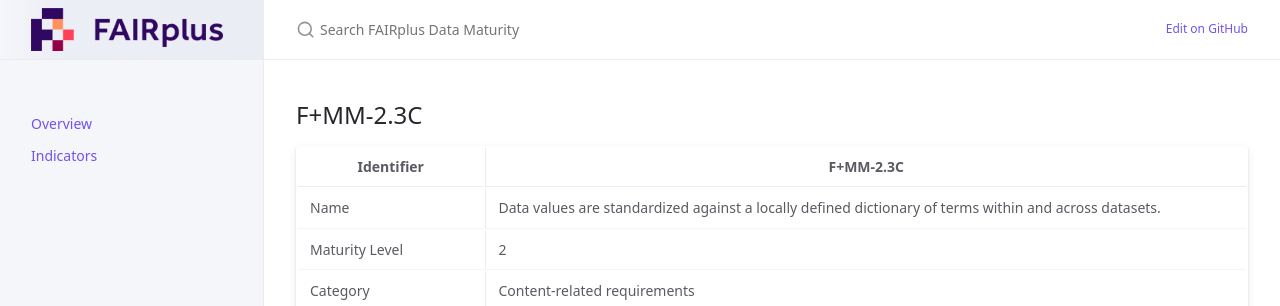
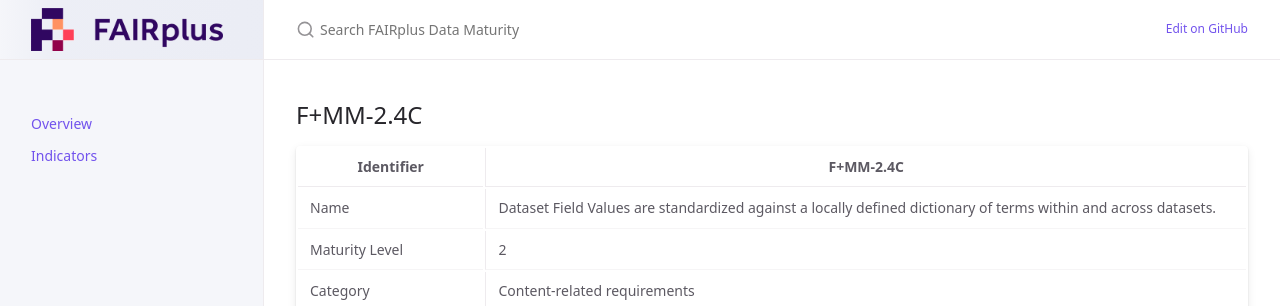
Before and after one commit to FAIRplus/Data-Maturity, a Jekyll site: the page built from docs/_indicators/D. F+MM-2.4C.md, in a window 1280 px wide. Shown: the top 306 px of the page. Built offline with Jekyll 4.4.1, drawn with Linux system fonts in a browser that asks for light colours.

Commit message:
Update and rename D. F+MM-2.3C.md to D. F+MM-2.4C.md

```diff
--- a/docs/_indicators/D. F+MM-2.3C.md
+++ b/docs/_indicators/D. F+MM-2.4C.md
@@ -1,14 +1,14 @@
 ---
 layout: default
-title: F+MM-2.3C
+title: F+MM-2.4C
 nav_exclude: True
 ---
 
-## F+MM-2.3C
+## F+MM-2.4C
 
-| Identifier | F+MM-2.3C |
+| Identifier | F+MM-2.4C |
 | ---------- | ----------|
-| Name | Data values are standardized against a locally defined dictionary of terms within and across datasets. |
+| Name | Dataset Field Values are standardized against a locally defined dictionary of terms within and across datasets. |
 | Maturity Level | 2 |
 | Category | Content-related requirements |
 | Granularity Level | Dataset Field Values |
```
